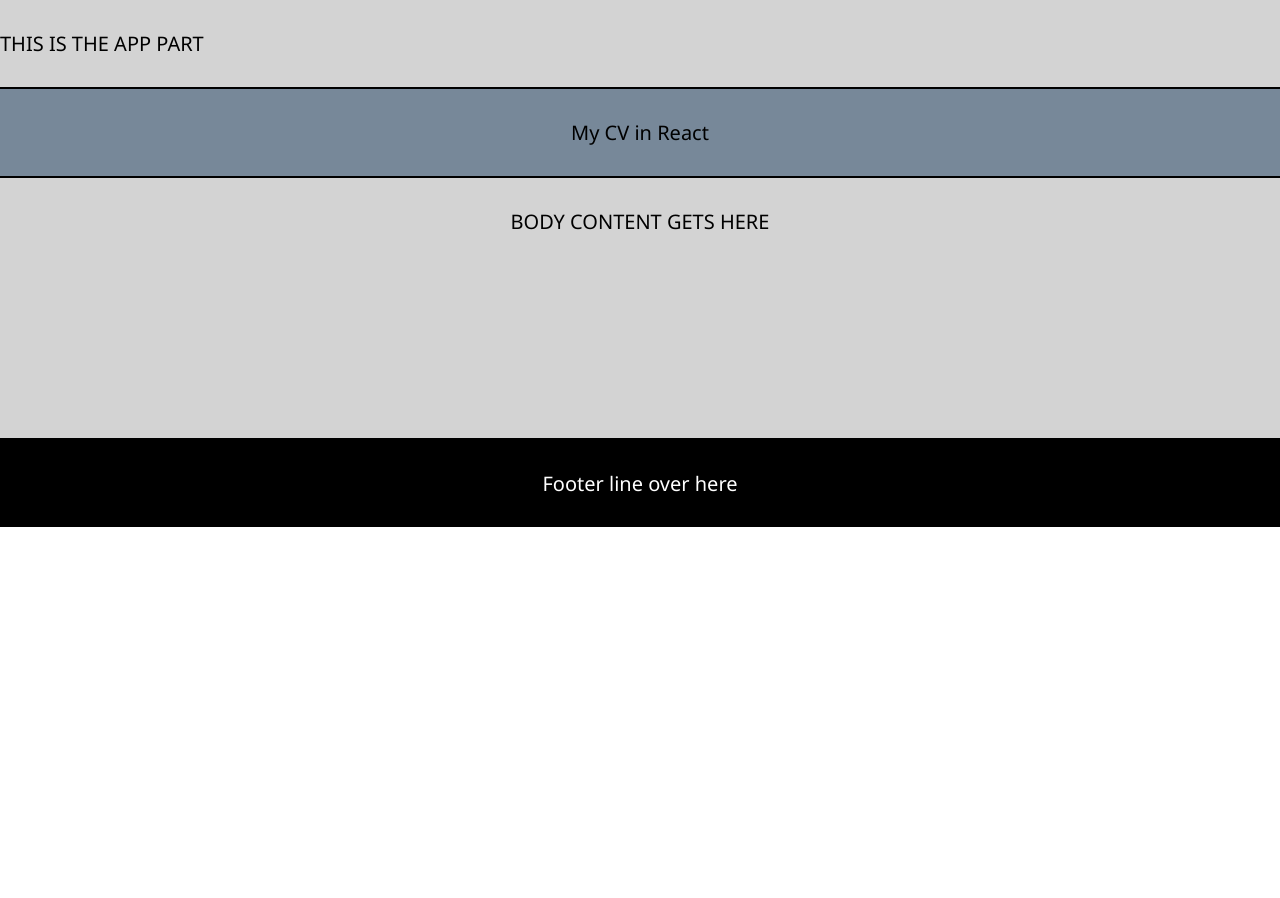
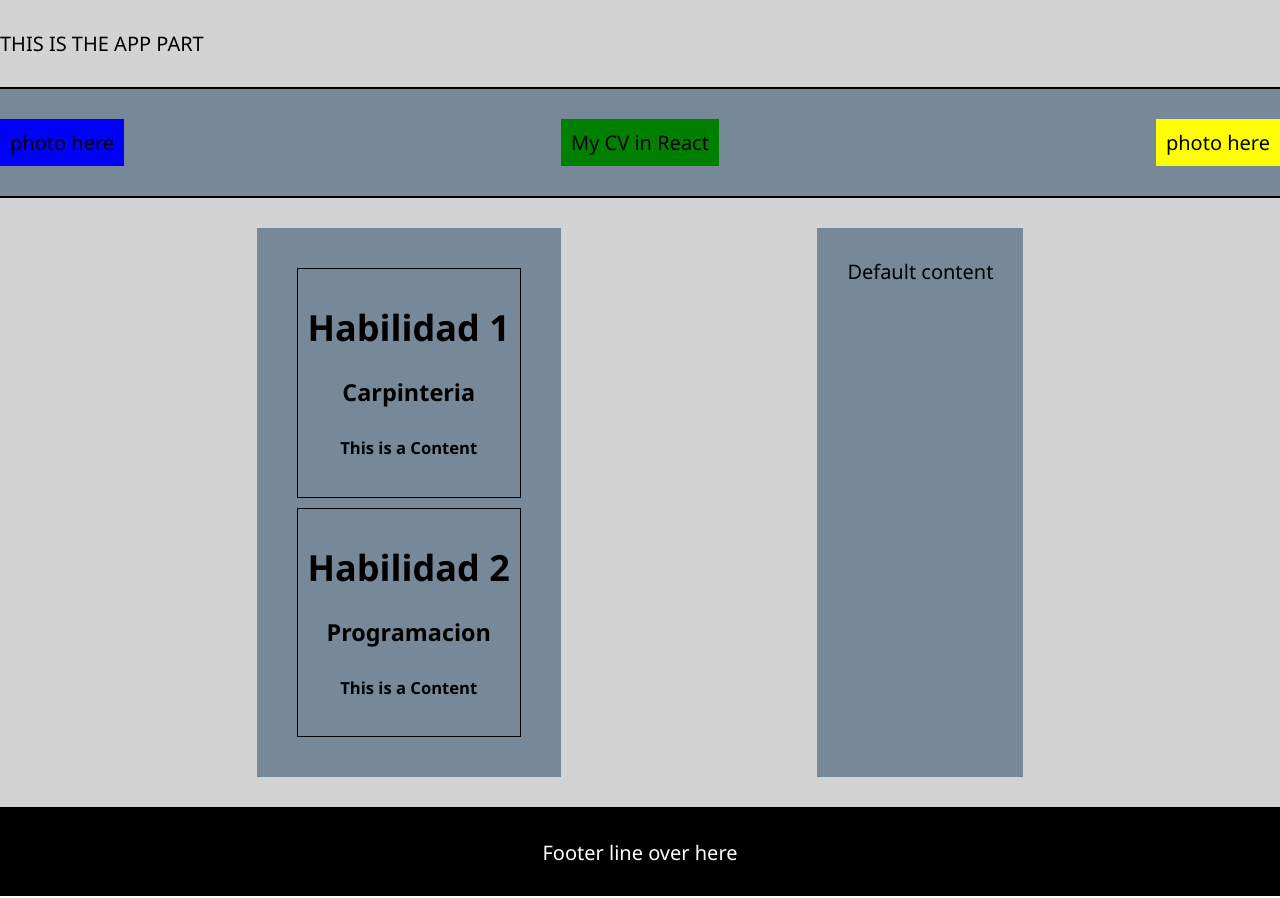
Before and after one commit to fedemolinero/cvreact, a React (Create React App) app in the folder cvapp/: page / in a window 1280 px wide. Before the commit the page ends 800 px from the top, so only its background shows below. Built offline with nearby package versions, Linux system fonts and the light colour scheme.

Commit message:
adding styles to align

```diff
--- a/cvapp/src/sections/body/Body.css
+++ b/cvapp/src/sections/body/Body.css
@@ -4,6 +4,15 @@
     padding-bottom: 30px;
     border-bottom: 2px solid black;
     text-align: center;
-    max-height: 600px;
-    height: 200px;
+    min-height: 300px;
+
+    display: flex;
+    flex-direction: row;
+    justify-content: space-evenly;
+
 }
+
+.Body-section {
+    background-color: lightslategrey;
+    padding: 30px;
+}
--- a/cvapp/src/sections/body/Body.js
+++ b/cvapp/src/sections/body/Body.js
@@ -1,9 +1,42 @@
 import './Body.css';
+import Sidebar from './sidebar/Sidebar';
 
 function Body() {
+
+  const data = [
+    {
+      id: 1,
+      title: 'Habilidad 1',
+      subtitle: 'Carpinteria',
+      amount: 5
+    },
+    {
+      id: 2,
+      title: 'Habilidad 2',
+      subtitle: 'Programacion',
+      amount: 2
+    }
+  ];
+
   return (
     <div className="Body">
-      BODY CONTENT GETS HERE
+      <div className="Body-section">
+        <Sidebar
+          title={data[0].title}
+          subtitle={data[0].subtitle}
+        >
+        </Sidebar>
+        <Sidebar
+          title={data[1].title}
+          subtitle={data[1].subtitle}
+        >
+        </Sidebar>
+      </div>
+
+      <div className="Body-section">
+        Default content
+      </div>
+
     </div>
   );
 }
--- /dev/null
+++ b/cvapp/src/sections/body/sidebar/Sidebar.css
@@ -0,0 +1,9 @@
+.Sidebar-wrapper{
+    border: 1px solid black;
+    padding: 10px;
+    margin: 10px;
+}
+
+.Sidebar-title{
+    font-size: large;
+}
--- /dev/null
+++ b/cvapp/src/sections/body/sidebar/Sidebar.js
@@ -0,0 +1,29 @@
+import './Sidebar.css';
+
+function Sidebar(props) {
+  const content = 'This is a Content'
+
+  return (
+    <div className="Sidebar">
+
+      <div className="Sidebar-wrapper">
+
+        <div className="Sidebar-title">
+          <h1>{props.title}</h1>
+        </div>
+
+        <div className="Sidebar-subtitle">
+          <h3>{props.subtitle}</h3>
+        </div>
+
+        <div className="Sidebar-content">
+          <h5>{content}</h5>
+        </div>
+
+      </div>
+
+    </div>
+  );
+}
+
+export default Sidebar;
--- a/cvapp/src/sections/header/Header.css
+++ b/cvapp/src/sections/header/Header.css
@@ -4,4 +4,21 @@
     padding-bottom: 30px;
     border-bottom: 2px solid black;
     text-align: center;
+    display: flex;
+    justify-content: space-between;
   }
+
+  .Header-title {
+    background-color: green;
+    padding: 10px;
+  }
+
+  .Header-photo {
+    background-color: blue;
+    padding: 10px;
+  }
+
+  .Header-freetext {
+    background-color: yellow;
+    padding: 10px;
+  }
--- a/cvapp/src/sections/header/Header.js
+++ b/cvapp/src/sections/header/Header.js
@@ -3,7 +3,19 @@ import './Header.css';
 function Header() {
   return (
     <div className="Header">
-      My CV in React
+
+      <div className="Header-photo">
+        photo here
+      </div>
+
+      <div className="Header-title">
+        My CV in React
+      </div>
+
+      <div className="Header-freetext">
+        photo here
+      </div>
+
     </div>
   );
 }
```
